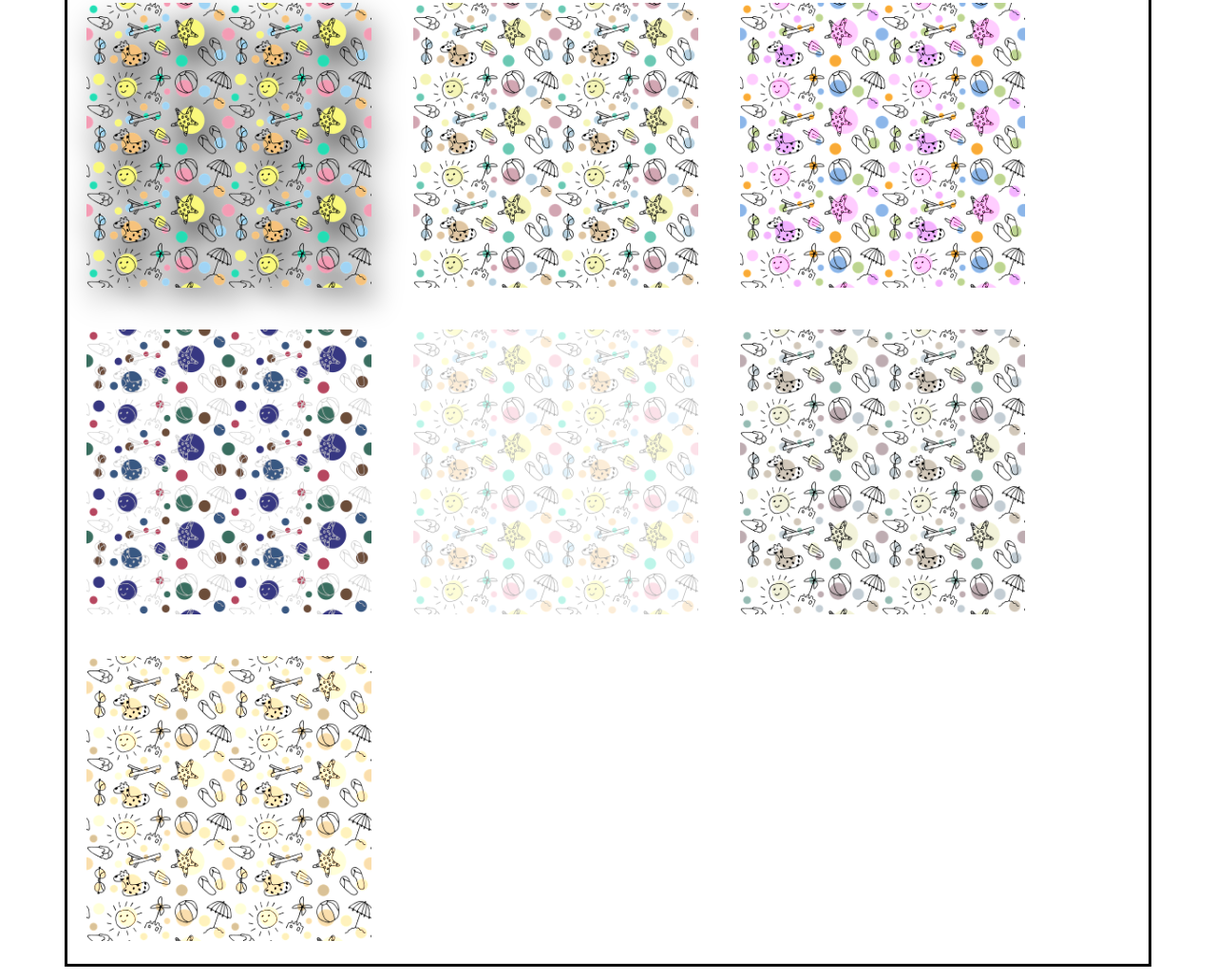
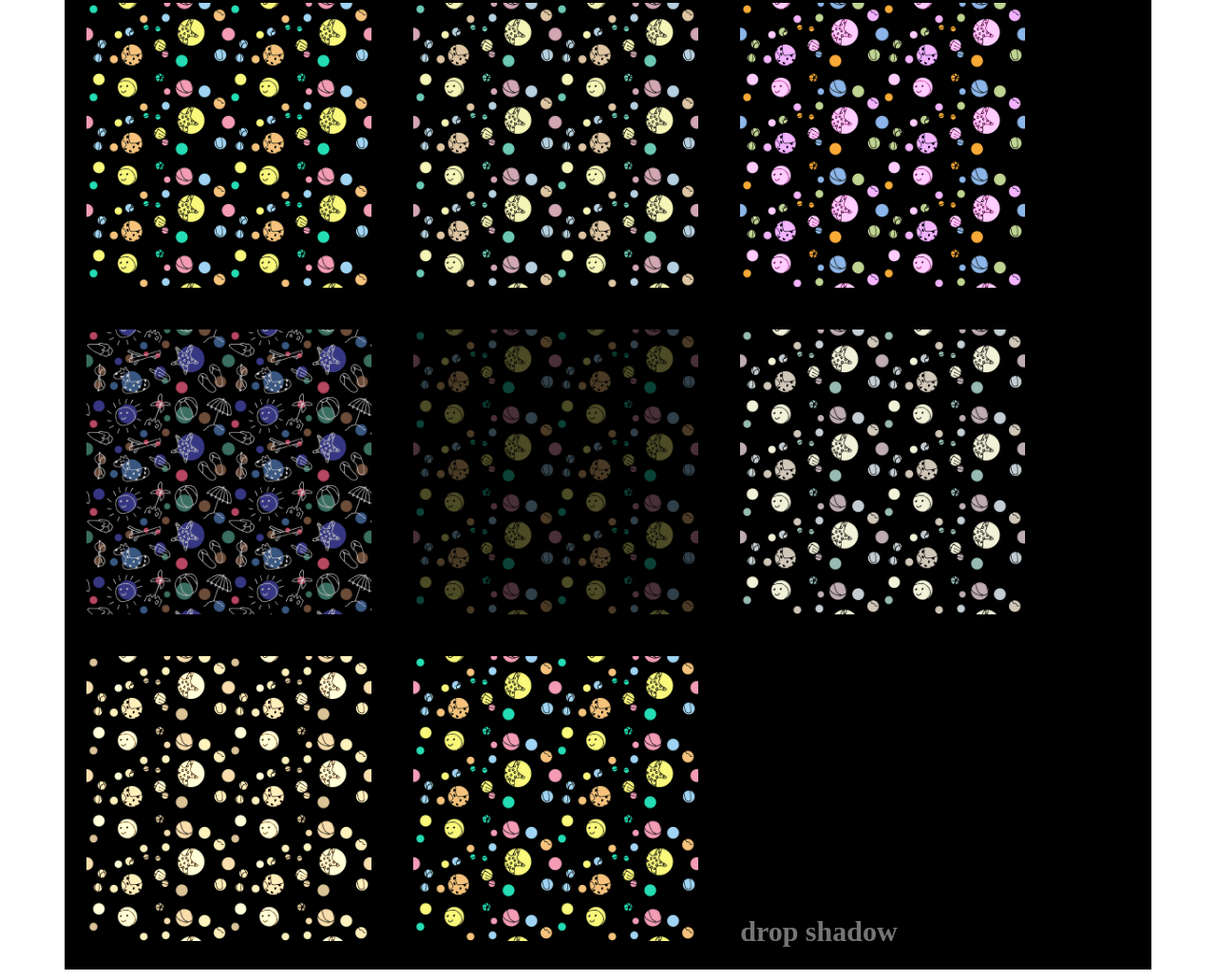
Before and after one commit to Ocipsss/belajar, a plain HTML site: page 10-Filter/index.html in a window 1280 px wide. Shown: the part 374-1405 px from the top of the page at 95% size. Drawn offline with Linux system fonts and the light colour scheme.

Commit message:
filter done

```diff
--- a/10-Filter/index.html
+++ b/10-Filter/index.html
@@ -19,6 +19,8 @@
       <div class="fltr8"><img src="img1.png" alt="" /></div>
       <div class="fltr9"><img src="img1.png" alt="" /></div>
       <div class="fltr10"><img src="img1.png" alt="" /></div>
+      <div class="fltr11"><img src="img1.png" alt="" /></div>
+      <div class="fltr12">drop shadow</div>
     </div>
   </body>
 </html>
--- a/10-Filter/style.css
+++ b/10-Filter/style.css
@@ -1,3 +1,6 @@
+/* WEB CSS FILTER GENERATOR */
+/* https://justcode.today/filters/ */
+
 /* Filter adalah properti css3 yang digunakan untuk memberikan efek visual pada gambar, background atau border */
 
 /* filter: <tipe-filter>; */
@@ -38,6 +41,7 @@ Nilai di atas 100% akan memberikan hasil yang lebih kontras.
 Note: Maximum value is 360deg.
 
 - drop-shadow (sama sepeti box-shadow)
+bisa digunakan juga untuk properti text
 
 - sature (angka / %) Menjenuhkan gambar.
 0% (0) akan membuat gambar benar-benar tidak jenuh.
@@ -50,6 +54,7 @@ Catatan: Nilai negatif tidak diperbolehkan.
   width: 90%;
   margin: 10px auto;
   border: 3px solid black;
+  background-color: black;
 }
 .container img {
   width: 300px;
@@ -71,7 +76,7 @@ Catatan: Nilai negatif tidak diperbolehkan.
   filter: contrast(10%);
 }
 .fltr4 {
-  filter: drop-shadow(5px 15px 15px black);
+  filter: drop-shadow(15px 15px 15px black);
 }
 .fltr5 {
   filter: grayscale(50%);
@@ -90,5 +95,12 @@ Catatan: Nilai negatif tidak diperbolehkan.
 }
 .fltr10 {
   filter: sepia(200%);
-  -webkit-filter: sepia(200%);
 }
+.fltr12 {
+  font-size: 30px;
+  font-weight: bold;
+  filter: drop-shadow(5px 5px 5px green);
+}
+.fltr12 {
+  filter: brightness(154%) contrast(70%) hue-rotate(312deg) saturate(222%) grayscale(22%) sepia(53%) invert(44%);
+}
```
